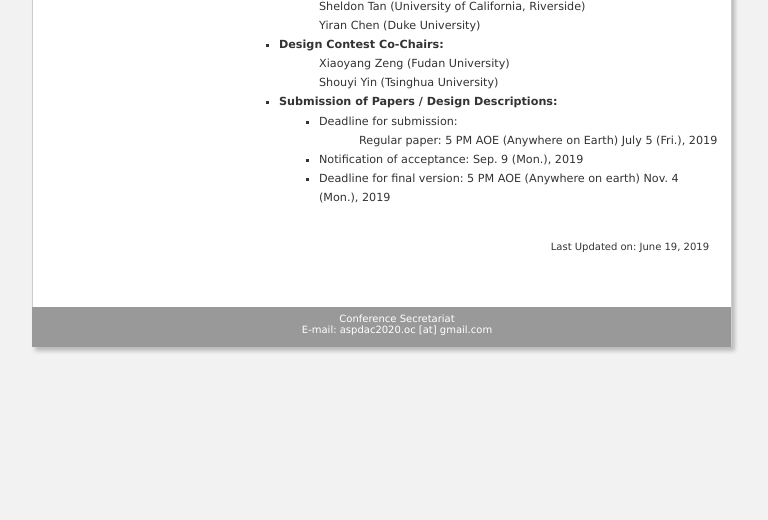
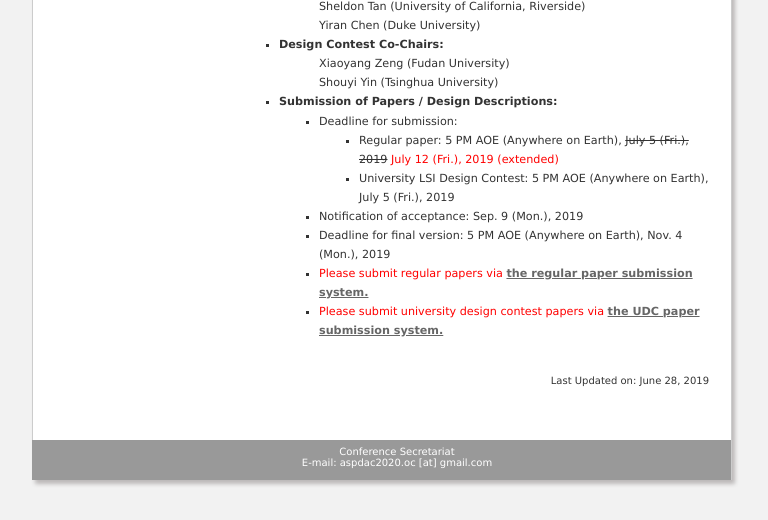
Before and after one commit to aspdac2020/aspdac20, a plain HTML site: page index.html in a window 1280 px wide. Shown: the part 669-1189 px from the top of the page, without its empty margins (255-1023 px from the left). Before the commit the page ends 1056 px from the top, so only its background shows below. Drawn offline with Linux system fonts and the light colour scheme.

Commit message:
Add files via upload

```diff
--- a/index.html
+++ b/index.html
@@ -105,13 +105,30 @@
                         <b>Submission of Papers / Design Descriptions:</b>
                         <ul>
                             <li>Deadline for submission:</li>
-                            <dd>Regular paper: 5 PM AOE (Anywhere on Earth) July 5 (Fri.), 2019</dd>
+                            <ul>
+                                <li>Regular paper: 5 PM AOE (Anywhere on Earth), <del>July 5 (Fri.), 2019</del> <font color="#FF0000">July 12 (Fri.), 2019 (extended)</font></li>
+                                <li>University LSI Design Contest: 5 PM AOE (Anywhere on Earth), July 5 (Fri.), 2019</li>
+                            </ul>
                             <li>Notification of acceptance: Sep. 9 (Mon.), 2019</li>
-                            <li>Deadline for final version: 5 PM AOE (Anywhere on earth) Nov. 4 (Mon.), 2019</li>
+                            <li>Deadline for final version: 5 PM AOE (Anywhere on Earth), Nov. 4 (Mon.), 2019</li>
+                            <li>
+                                <font color="#ff0000">
+                                    Please submit regular papers via
+                                    <a href="http://tsys.jp/aspdac/cgi/submit_top.cgi" target="_blank">
+                                        <b>the regular paper submission system.</b>
+                                    </a>
+                                    <!-- <b>the paper submission system</b>, which will be available soon. -->
+                                </font>
+                            </li>
+                            <li>
+                                <font color="#ff0000">
+                                    Please submit university design contest papers via
+                                    <a href="http://tsys.jp/aspdac-udc/cgi/submit_top.cgi" target="_blank"><b>the UDC paper submission system.</b></a>
+                            </li>
                         </ul>
                 </ul>
 
-                <h6>Last Updated on: June 19, 2019</h6>
+                <h6>Last Updated on: June 28, 2019</h6>
 
             </div><!--main-->
             <div class="clear">&nbsp;</div>
```
Also changed, not shown: author/paper/index.html (+4 -4 lines), cfd/index.html (+1 -1 lines), cfp/index.html (+6 -12 lines), 1 other file.
